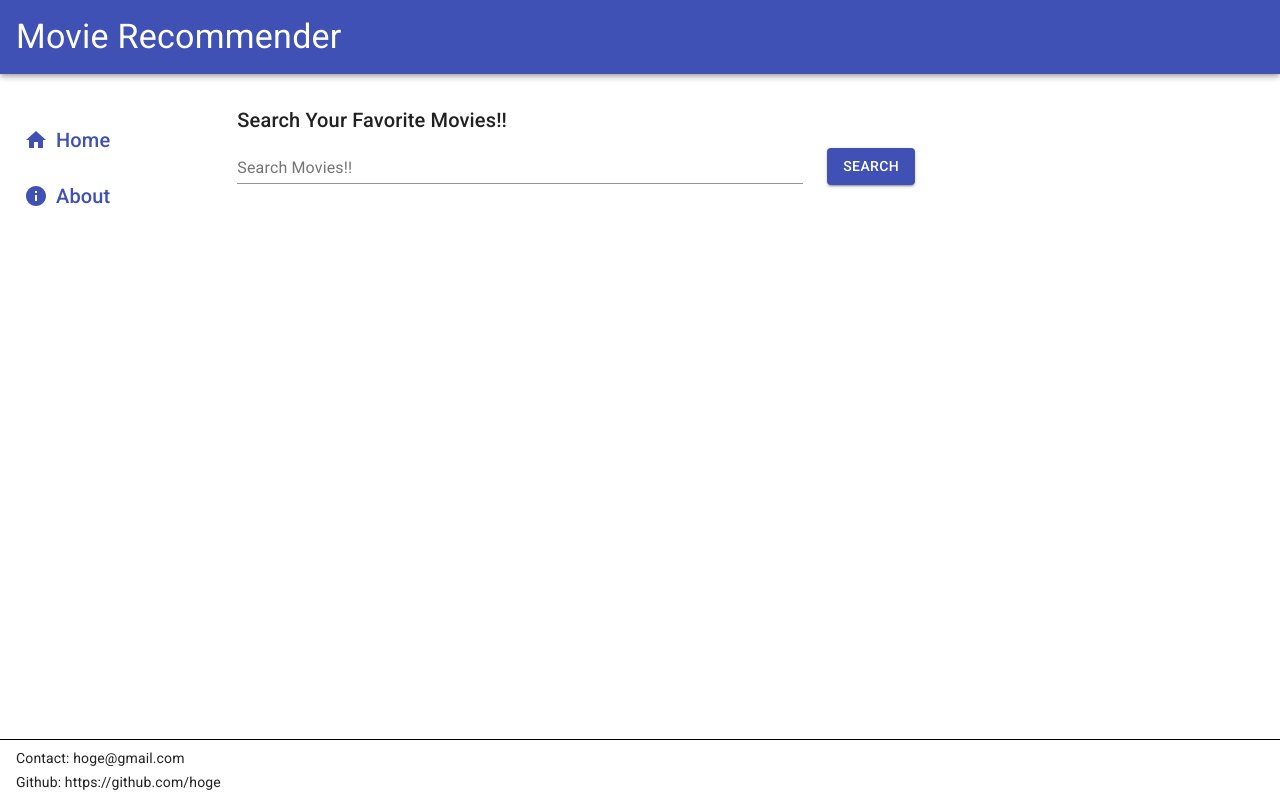
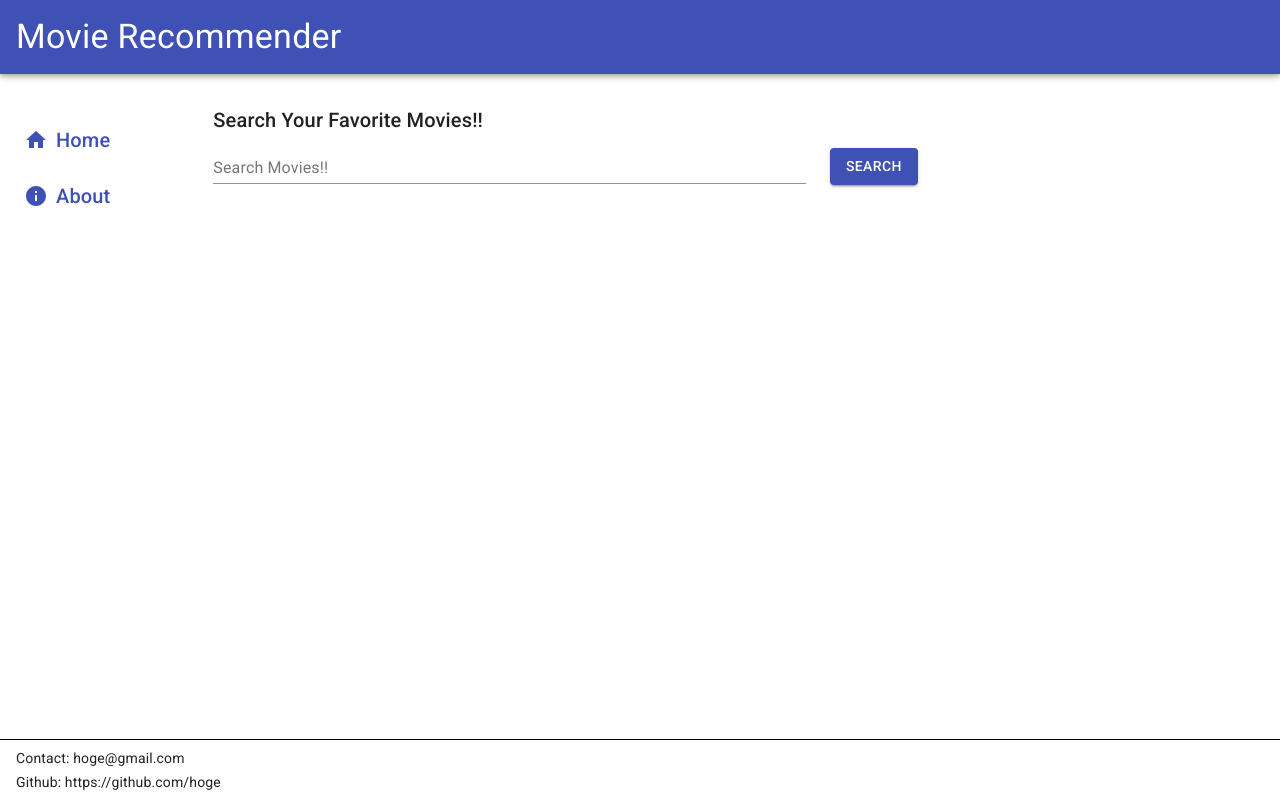
Before and after one commit to yuya-okada527/ml-playground, a Next.js app in the folder fe/: page / in a window 1280 px wide. Built offline with nearby package versions, Linux system fonts and the light colour scheme; no server answers.

Commit message:
remove container

```diff
--- a/fe/pages/index.tsx
+++ b/fe/pages/index.tsx
@@ -1,11 +1,5 @@
 import React, { ChangeEvent } from "react";
-import {
-  Container,
-  createStyles,
-  makeStyles,
-  Theme,
-  Grid,
-} from "@material-ui/core";
+import { Grid } from "@material-ui/core";
 import { useRouter } from "next/router";
 
 import Layout from "../components/Layout";
@@ -15,15 +9,6 @@ import { Movie } from "../interfaces/index";
 import { callGetApi } from "../utils/http";
 import config from "../utils/config";
 import { ParsedUrlQuery } from "querystring";
-
-const useStyles = makeStyles((theme: Theme) =>
-  createStyles({
-    container: {
-      marginLeft: theme.spacing(0),
-      marginRight: theme.spacing(2),
-    },
-  })
-);
 
 const fetchSearchResult = async (searchTerm: string, page?: number) => {
   const url = config.apiEndpoint + "/v1/movie/search";
@@ -56,7 +41,6 @@ const calcTotalPage = (hitNum: number) => {
 };
 
 const IndexPage = () => {
-  const classes = useStyles();
   const router = useRouter();
   const [searchTerm, setSearchTerm] = React.useState<string>(
     Array.isArray(router.query.searchTerm)
@@ -105,7 +89,6 @@ const IndexPage = () => {
   }, []);
   return (
     <Layout title="Movie Recommender">
-      <Container className={classes.container}>
       <Grid container>
         <Grid item xs={8}>
           <SearchBox
@@ -124,7 +107,6 @@ const IndexPage = () => {
           )}
         </Grid>
       </Grid>
-      </Container>
     </Layout>
   );
 };
```
Also changed, not shown: fe/pages/movies/[movie_id].tsx (+1 -19 lines). Lines whose indentation alone changed are shown as unchanged.
